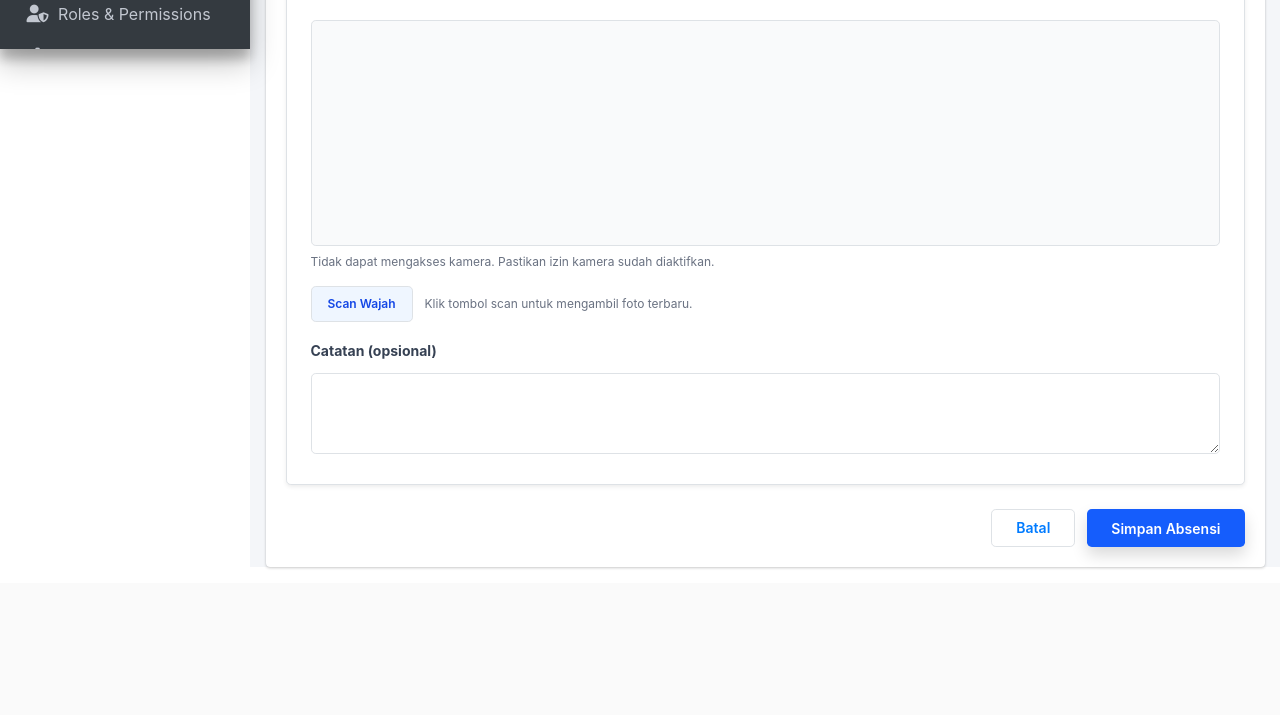
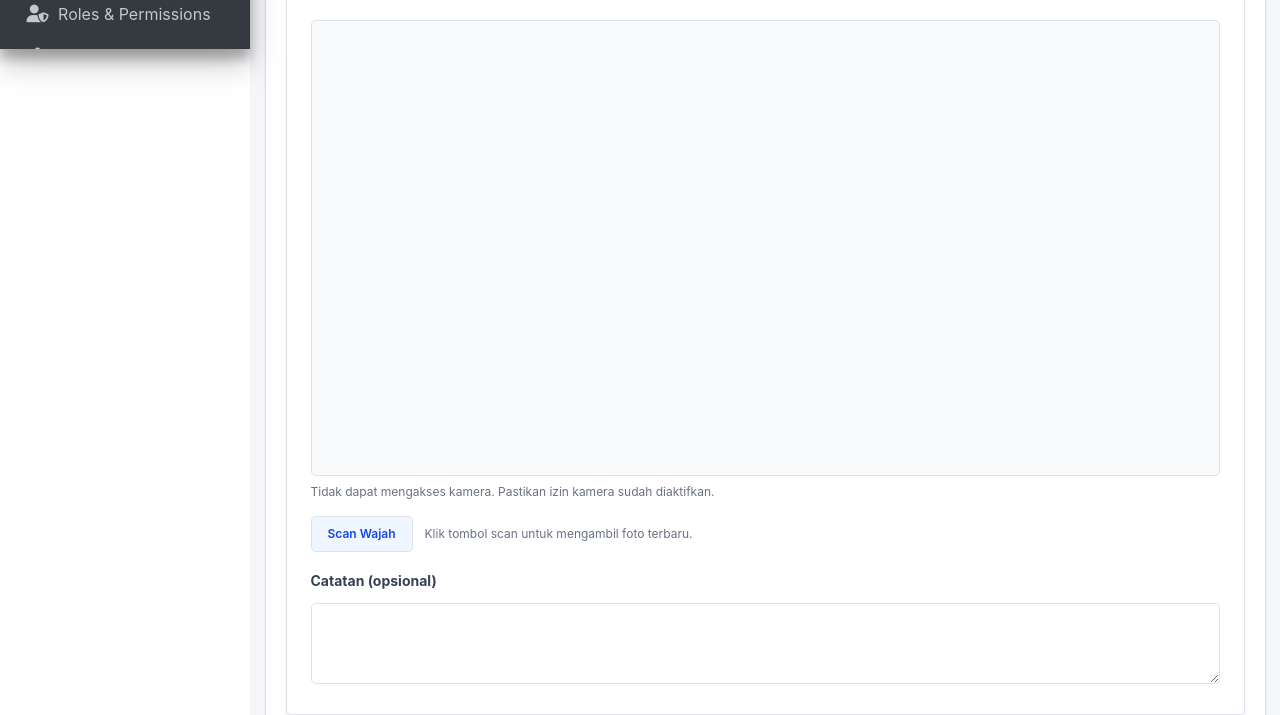
Before and after one commit to deevseek/poslaravel, a Laravel app: page /attendances/create in a window 1280 px wide. Shown: the part 751-1466 px from the top of the page. Before the commit the page ends 1320 px from the top, so only its background shows below. Run offline with Laravel 12, Linux system fonts and the light colour scheme; a user stored in the database is signed in; data comes from the database, SQL or seed files in the repository; data that the repository does not hold is empty; style sheets or scripts are compiled from the project's sources; some libraries are stand-ins or nearby versions.

Commit message:
Adjust attendance webcam preview sizing

```diff
--- a/resources/views/attendances/create.blade.php
+++ b/resources/views/attendances/create.blade.php
@@ -73,7 +73,7 @@
                 </div>
                 <div class="mt-4">
                     <div class="overflow-hidden rounded-lg border border-gray-200 bg-gray-50">
-                        <video id="face-recognition-webcam" class="h-56 w-full object-cover" autoplay playsinline muted></video>
+                        <video id="face-recognition-webcam" class="w-full h-auto max-h-[60vh] object-contain" autoplay playsinline muted></video>
                     </div>
                     <p id="face-recognition-webcam-status" class="mt-2 text-xs text-gray-500">
                         Izinkan akses kamera agar pratinjau webcam tampil.
```
